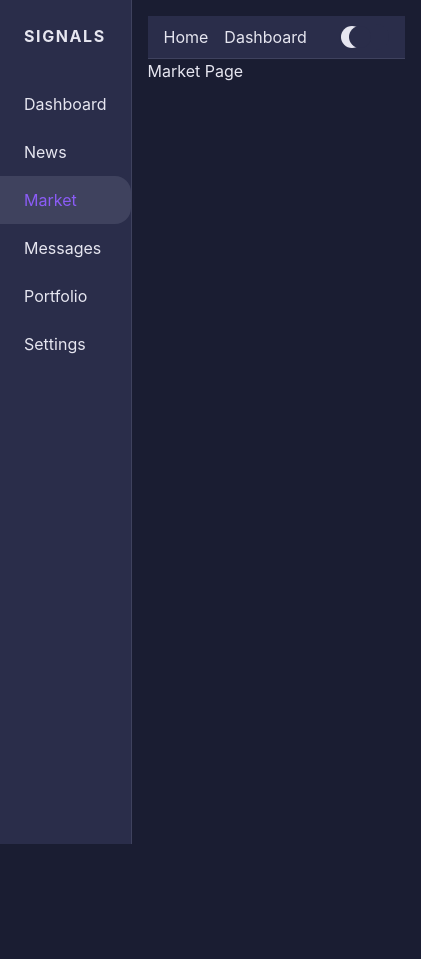
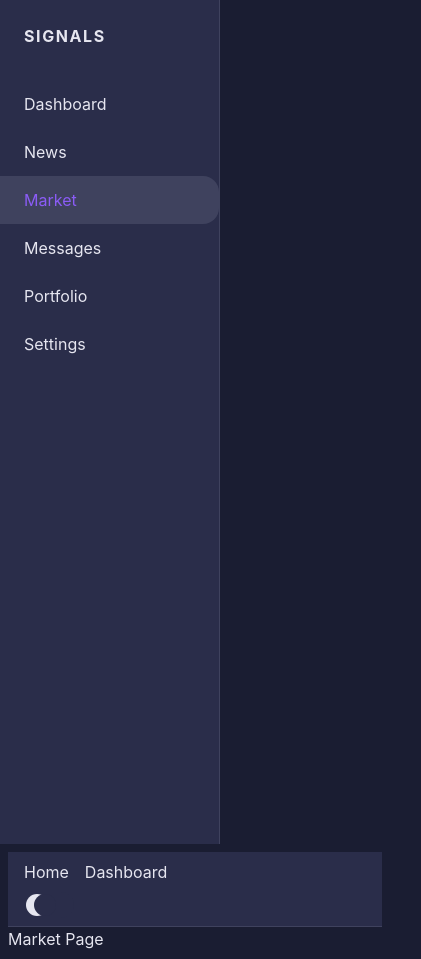
Before and after one commit to marazzo94-sudo/frontend-react, a React app: page /market in a window 390 px wide. Shown: the whole page, 421 px wide, since content can reach past the window. Before the commit the page ends 844 px from the top, so only its background shows below. Built offline with nearby package versions, Linux system fonts and the light colour scheme; the HTML template or start-up script is replaced by a standard one.

Commit message:
Add mobile-responsive styles

```diff
--- a/src/App.module.scss
+++ b/src/App.module.scss
@@ -1,11 +1,21 @@
+@use "./styles/breakpoints" as *;
+
 .container {
   display: flex;
   min-height: 100vh;
   background-color: var(--color-bg);
   color: var(--color-text);
+
+  @include mobile {
+    flex-direction: column;
+  }
 }
 
 .content {
   flex: 1;
   padding: 1rem;
+
+  @include mobile {
+    padding: 0.5rem;
+  }
 }
--- a/src/components/layout/TopBar.module.scss
+++ b/src/components/layout/TopBar.module.scss
@@ -1,3 +1,5 @@
+@use "../../styles/breakpoints" as *;
+
 .bar {
   position: sticky;
   top: 0;
@@ -7,10 +9,19 @@
   background: var(--color-surface);
   border-bottom: 1px solid var(--color-border);
   z-index: 1000;
+
+  @include mobile {
+    flex-direction: column;
+    align-items: flex-start;
+  }
 }
 
 .statContainer {
   display: flex;
+
+  @include mobile {
+    margin-bottom: 0.5rem;
+  }
 }
 
 .statBadge {
@@ -25,12 +36,22 @@
   margin-left: auto;
   display: flex;
   align-items: center;
+
+  @include mobile {
+    margin-left: 0;
+    width: 100%;
+    justify-content: space-between;
+  }
 }
 
 .userArea {
   display: flex;
   align-items: center;
   margin-left: 1rem;
+
+  @include mobile {
+    margin-left: 0;
+  }
 }
 
 .avatar {
--- /dev/null
+++ b/src/styles/_breakpoints.scss
@@ -0,0 +1,7 @@
+$breakpoint-mobile: 600px;
+
+@mixin mobile {
+  @media (max-width: $breakpoint-mobile) {
+    @content;
+  }
+}
```
Also changed, not shown: src/components/Sidebar.module.scss (+22 -0 lines).
